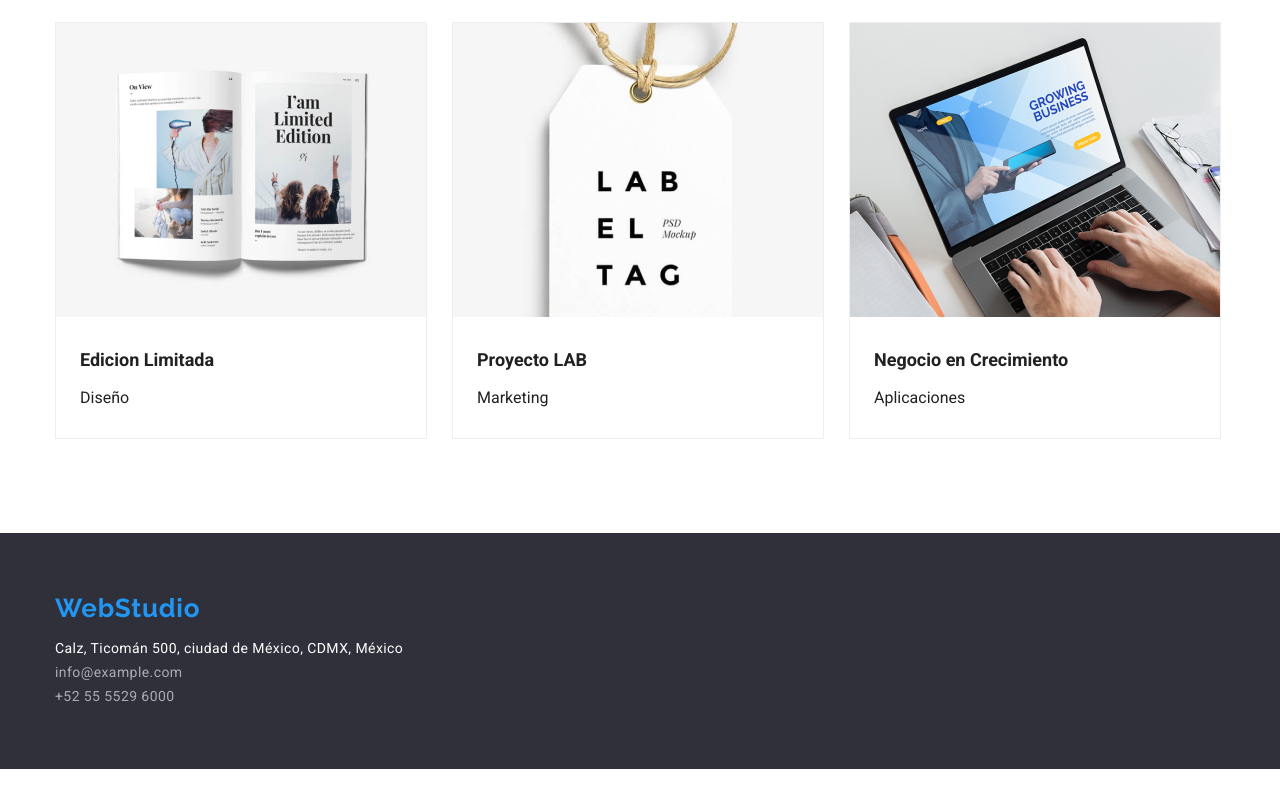
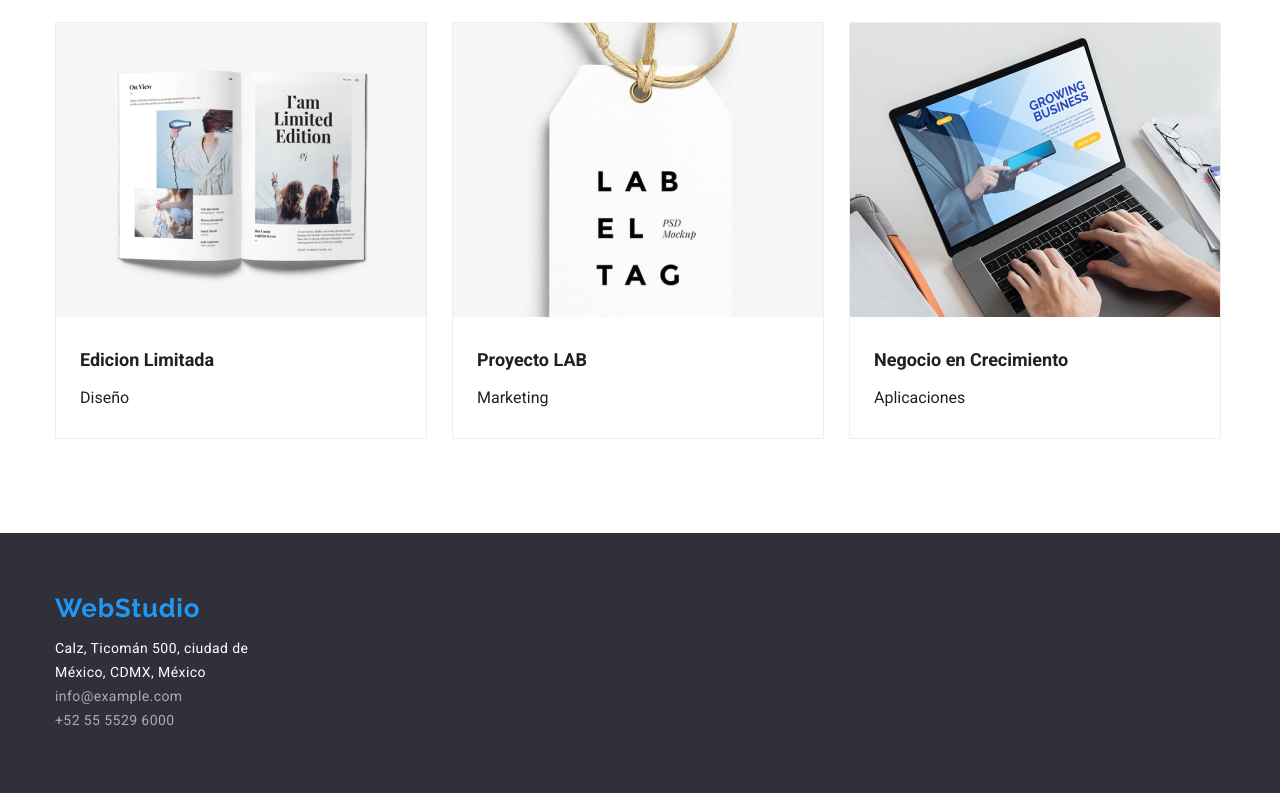
Before and after one commit to Criss9005/goit-markup-hw-03, a plain HTML site: page portafolio.html in a window 1280 px wide. Shown: the part 1159-1952 px from the top of the page. Before the commit the page ends 1928 px from the top, so only its background shows below. Drawn offline with Linux system fonts and the light colour scheme.

Commit message:
con los textos ok

```diff
--- a/css/styles.css
+++ b/css/styles.css
@@ -255,7 +255,6 @@ line-height: 1.36;
 letter-spacing: 0.06em;
 color: var(--text2-color);
 text-align: center;
-width: 696px;
 
 }
 
@@ -272,7 +271,6 @@ margin: 14px 0 0;
 
 .adress-flex{
     display: flex;
-    flex-direction: column;
 }
 
 .linkto{
--- a/portafolio.html
+++ b/portafolio.html
@@ -109,17 +109,14 @@
       <footer class="blackbackground">
       <div class="container">
        <a href="index.html" class="webstudio log-ubication">WebStudio</a>
-            <adress class="adress-flex">
-              <p class="colorw2" >Calz, Ticomán 500, ciudad de México, CDMX, México</p>
+       <adress>
+         <p class="colorw2">Calz, Ticomán 500, ciudad de <br>México, CDMX, México</p>
          <ul class="ul-footer">
             <li><a href="mailto:info@example.com" class="linkto">info@example.com</a></li>
             <li><a href="tel:+52 55 5529 6000" class="linkto">+52 55 5529 6000</a></li>
        </ul>
        </adress>
-
       </div>
-
-
      </footer>
 
 </body>
```
Also changed, not shown: index.html (+2 -2 lines). Lines whose indentation alone changed are shown as unchanged.
